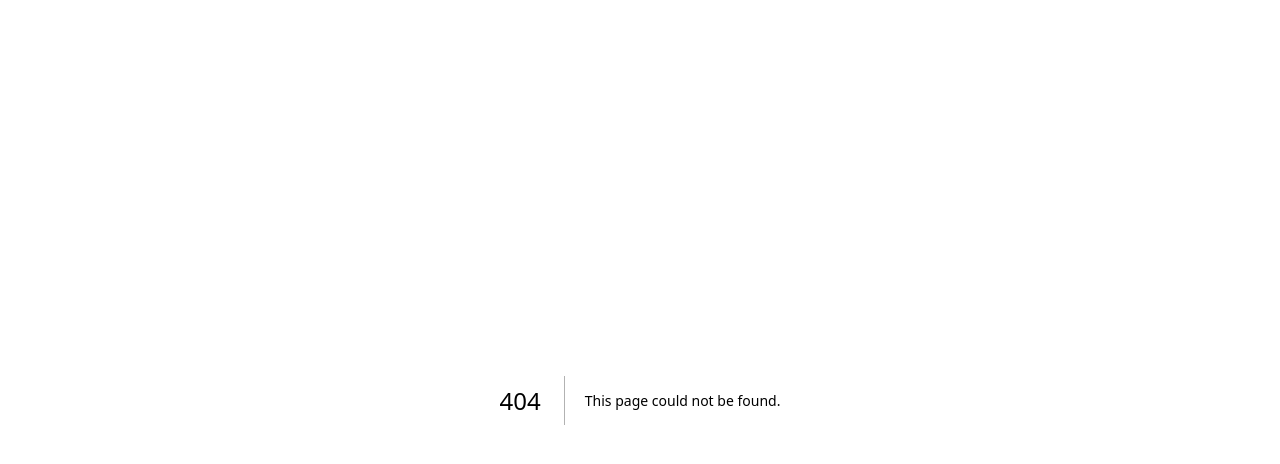
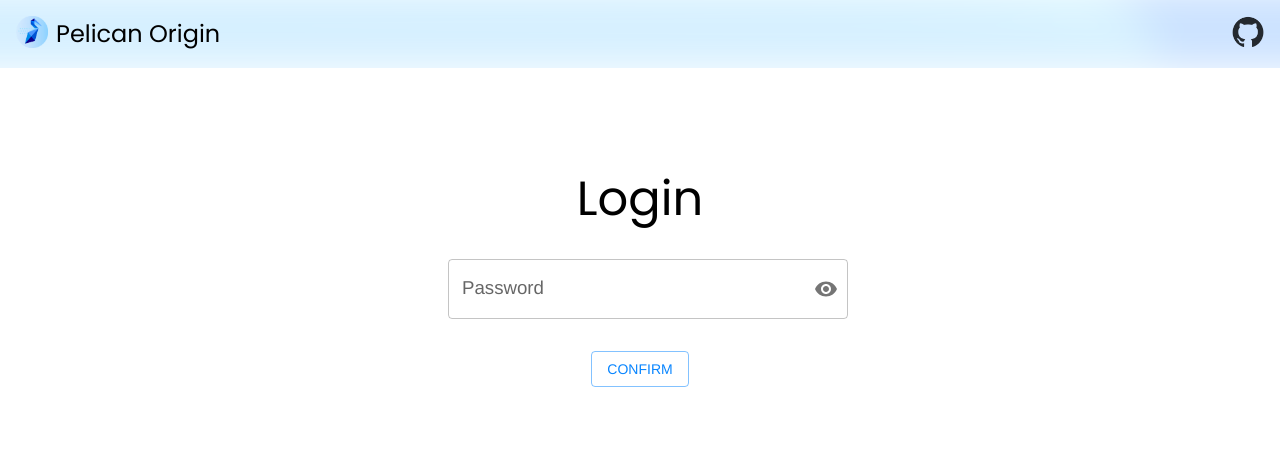
Before and after one commit to PelicanPlatform/pelican, a Next.js app in the folder origin_ui/src/: page /view/login in a window 1280 px wide. Before the commit this address had no page. Shown: the top 464 px of the page. Built offline with nearby package versions, Linux system fonts and the light colour scheme.

Commit message:
Create Login Page for Post Initialization Login

```diff
--- /dev/null
+++ b/origin_ui/src/app/login/layout.tsx
@@ -0,0 +1,41 @@
+/***************************************************************
+ *
+ * Copyright (C) 2023, Pelican Project, Morgridge Institute for Research
+ *
+ * Licensed under the Apache License, Version 2.0 (the "License"); you
+ * may not use this file except in compliance with the License.  You may
+ * obtain a copy of the License at
+ *
+ *    http://www.apache.org/licenses/LICENSE-2.0
+ *
+ * Unless required by applicable law or agreed to in writing, software
+ * distributed under the License is distributed on an "AS IS" BASIS,
+ * WITHOUT WARRANTIES OR CONDITIONS OF ANY KIND, either express or implied.
+ * See the License for the specific language governing permissions and
+ * limitations under the License.
+ *
+ ***************************************************************/
+
+import {Box} from "@mui/material";
+
+import {Header} from "@/components/layout/Header";
+
+export const metadata = {
+    title: 'Origin Initialization',
+    description: 'Software designed to make data distribution easy',
+}
+
+export default function RootLayout({
+                                       children,
+                                   }: {
+    children: React.ReactNode
+}) {
+    return (
+        <>
+            <Header/>
+            <Box component={"main"} pt={"75px"} display={"flex"} minHeight={"100vh"}>
+                {children}
+            </Box>
+        </>
+    )
+}
--- /dev/null
+++ b/origin_ui/src/app/login/page.tsx
@@ -0,0 +1,99 @@
+/***************************************************************
+ *
+ * Copyright (C) 2023, Pelican Project, Morgridge Institute for Research
+ *
+ * Licensed under the Apache License, Version 2.0 (the "License"); you
+ * may not use this file except in compliance with the License.  You may
+ * obtain a copy of the License at
+ *
+ *    http://www.apache.org/licenses/LICENSE-2.0
+ *
+ * Unless required by applicable law or agreed to in writing, software
+ * distributed under the License is distributed on an "AS IS" BASIS,
+ * WITHOUT WARRANTIES OR CONDITIONS OF ANY KIND, either express or implied.
+ * See the License for the specific language governing permissions and
+ * limitations under the License.
+ *
+ ***************************************************************/
+
+"use client"
+
+import {Box, Typography} from "@mui/material";
+import { useRouter } from 'next/navigation'
+import { useState } from "react";
+
+import LoadingButton from "@/app/initialization/code/LoadingButton";
+
+import PasswordInput from "@/app/initialization/password/PasswordInput";
+
+export default function Home() {
+
+    const router = useRouter()
+    let [password, setPassword] = useState <string>("")
+    let [loading, setLoading] = useState(false);
+
+    async function submit(password: string) {
+
+        setLoading(true)
+
+        let response = await fetch("/api/v1.0/origin-ui/login", {
+            method: "POST",
+            headers: {
+                "Content-Type": "application/json"
+            },
+            body: JSON.stringify({
+                "user": "admin",
+                "password": password
+            })
+        })
+
+        if(response.ok){
+            router.push("../../")
+        } else {
+            setLoading(false)
+        }
+    }
+
+    function onSubmit(e: React.FormEvent<HTMLFormElement>) {
+        e.preventDefault()
+
+        submit(password)
+    }
+
+    return (
+        <>
+            <Box m={"auto"} mt={12}  display={"flex"} flexDirection={"column"}>
+                <Box>
+                    <Typography textAlign={"center"} variant={"h3"} component={"h3"}>
+                        Login
+                    </Typography>
+                </Box>
+                <Box pt={2} mx={"auto"}>
+                    <form onSubmit={onSubmit} action="#">
+                        <Box>
+                            <PasswordInput TextFieldProps={{
+                                InputProps: {
+                                    onChange: (e) => {
+                                        setPassword(e.target.value)
+                                    }
+                                }
+                            }}/>
+                        </Box>
+                        <Box mt={3} display={"flex"}>
+                            <LoadingButton
+                                variant="outlined"
+                                sx={{margin: "auto"}}
+                                color={"primary"}
+                                type={"submit"}
+                                loading={loading}
+                            >
+                                <span>Confirm</span>
+                            </LoadingButton>
+                        </Box>
+                    </form>
+
+                </Box>
+            </Box>
+        </>
+    )
+}
--- a/origin_ui/src/components/graphs/prometheus.tsx
+++ b/origin_ui/src/components/graphs/prometheus.tsx
@@ -33,7 +33,7 @@ export async function query_raw(query: string): Promise<DataPoint[]> {
 
     //Check if the user is logged in
     if(!(await isLoggedIn())){
-        window.location.replace("/view/initialization/code/")
+        window.location.replace("/view/login/")
     }
 
     let response = await fetch(`/api/v1.0/prometheus/query?query=${query}`)
```
